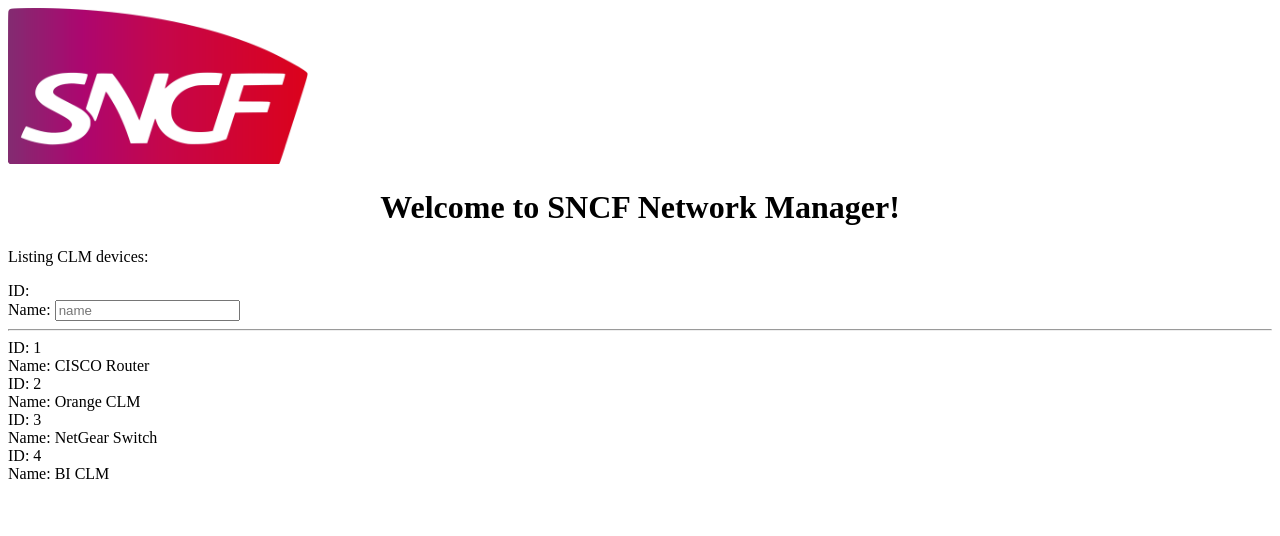
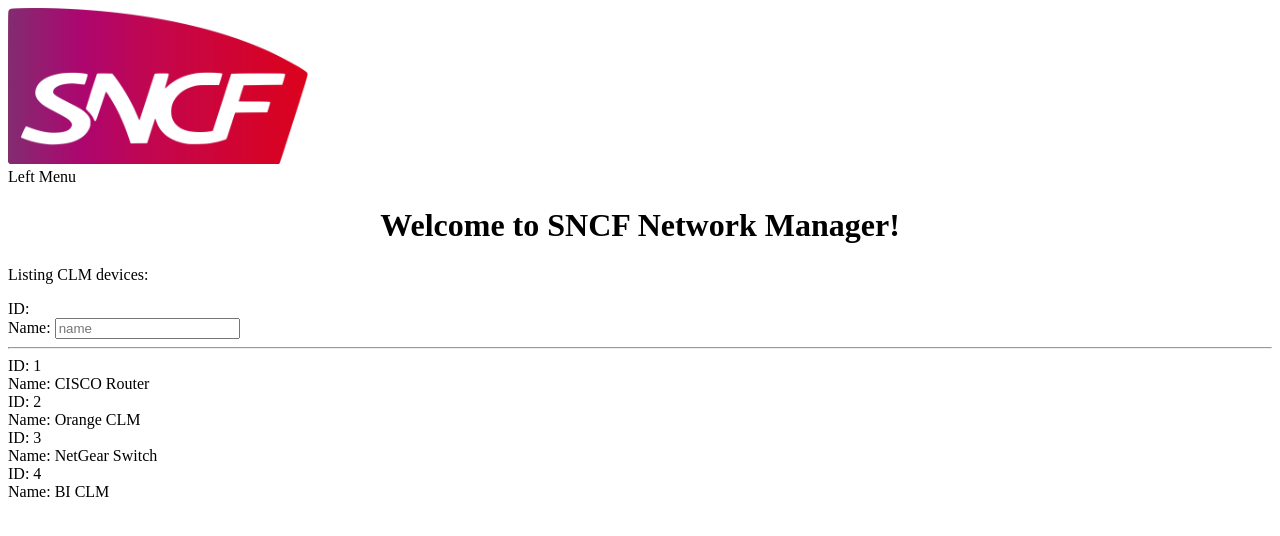
Before and after one commit to sashokbg/sncf-network-manager, an Angular app: page / in a window 1280 px wide. Shown: the top 536 px of the page. Built offline with nearby package versions, Linux system fonts and the light colour scheme.

Commit message:
Added left menu component

```diff
--- a/src/app/app.component.html
+++ b/src/app/app.component.html
@@ -1,6 +1,7 @@
 <!--The content below is only a placeholder and can be replaced.-->
 
 <app-header></app-header>
+<app-left-menu></app-left-menu>
 
 <div style="text-align:center">
   <h1>
--- a/src/app/app.module.ts
+++ b/src/app/app.module.ts
@@ -6,12 +6,14 @@
 import { HeaderComponent } from './header/header.component';
 import { ClmComponent } from './clm/clm.component';
 import { FormsModule } from '@angular/forms';
+import {LeftMenuComponent} from './left-menu/left-menu.component';
 
 @NgModule({
   declarations: [
     AppComponent,
     HeaderComponent,
-    ClmComponent
+    ClmComponent,
+    LeftMenuComponent
   ],
   imports: [
     BrowserModule,
--- /dev/null
+++ b/src/app/left-menu/left-menu.component.html
@@ -0,0 +1,3 @@
+<div>
+  Left Menu
+</div>
--- /dev/null
+++ b/src/app/left-menu/left-menu.component.ts
@@ -0,0 +1,15 @@
+import { Component, OnInit } from '@angular/core';
+import {selector} from 'rxjs/operator/publish';
+
+@Component({
+  selector: 'app-left-menu',
+  templateUrl: './left-menu.component.html',
+  styleUrls: ['./left-menu.component.css']
+})
+export class LeftMenuComponent implements OnInit{
+  constructor(){}
+
+  ngOnInit(){
+
+  }
+}
```
Also changed, not shown: src/app/left-menu/left-menu.component.css (added).
